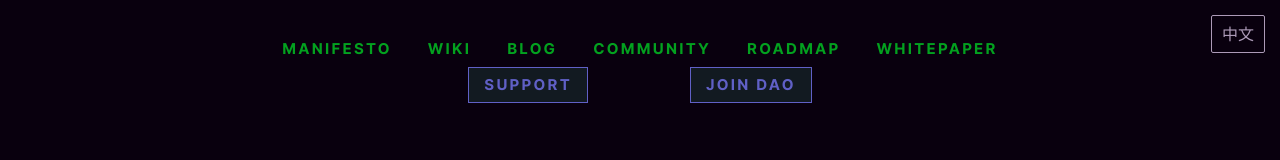
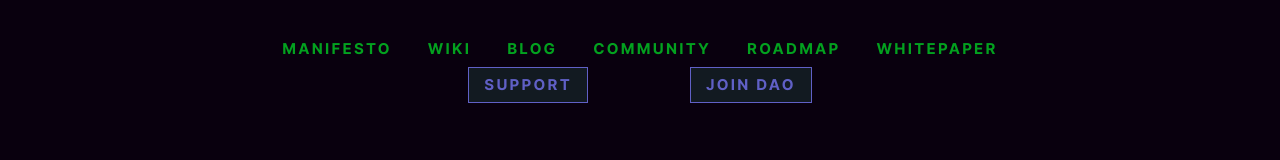
Before and after one commit to lunardao/webpage, a plain HTML site: page action_speaks_louder_than_words.html in a window 1280 px wide. Shown: the top 160 px of the page. Drawn offline with Linux system fonts and the light colour scheme.

Commit message:
- Remove manifesto in chinese

```diff
--- a/action_speaks_louder_than_words.html
+++ b/action_speaks_louder_than_words.html
@@ -59,7 +59,6 @@
 		<a href="https://wiki.lunardao.net/manifesto_tc.html" class="cn-menu">中文</a>
 	</menu> -->
 
-  <a href="https://wiki.lunardao.net/manifesto_tc.html" class="cn">中文</a>
 
   <a href="index.html">
     <div id="header">
```
Also changed, not shown: anon_shop.html (+1 -1 lines), app.html (+1 -1 lines), articles.html (+1 -1 lines), blog.html (+1 -1 lines), community.html (+1 -1 lines), faq.html (+1 -1 lines), firn_investment.html (+1 -1 lines), firn_unvested.html (+1 -1 lines), genesis-event.html (+1 -1 lines), index.html (+1 -1 lines), juraj_lunarpunk_interview.html (+1 -1 lines), manifesto.html (+1 -1 lines), moonlit.html (+1 -1 lines), nym_interview.html (+1 -1 lines), 4 more files.
